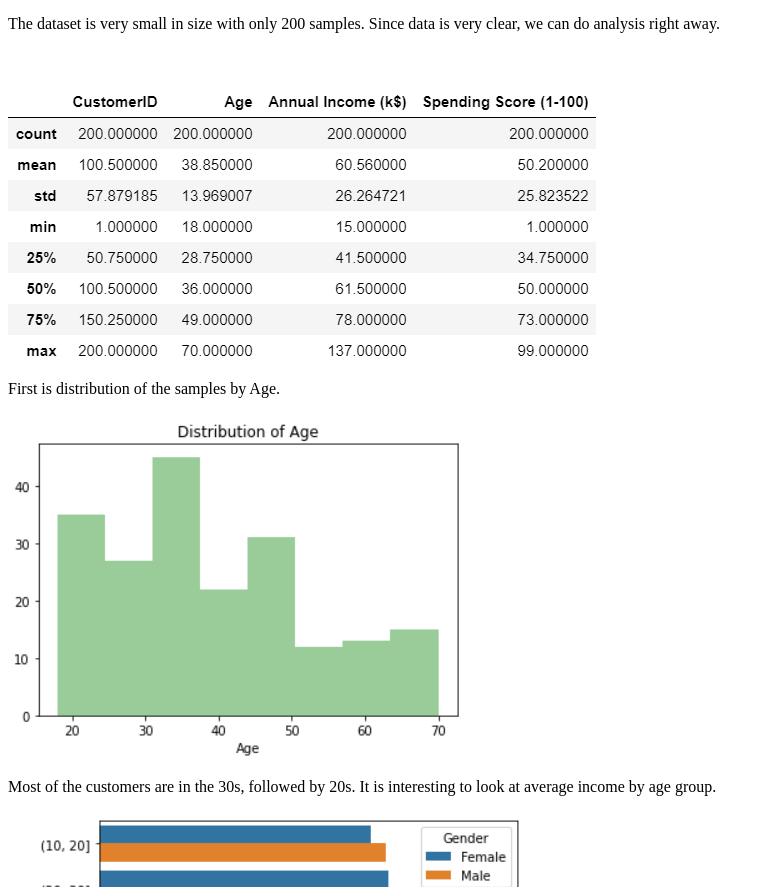
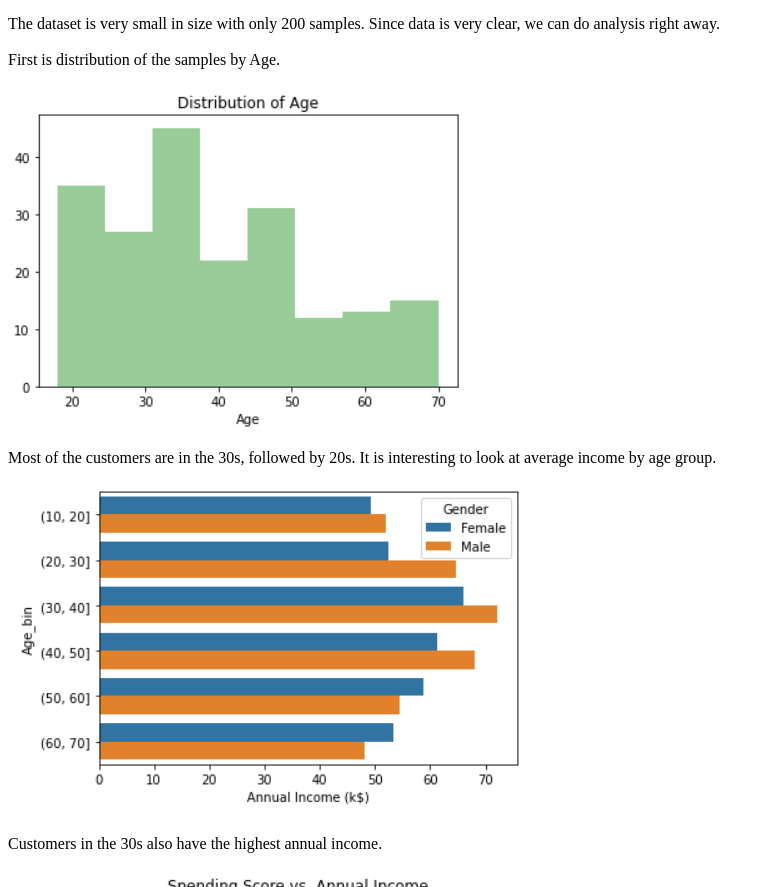
Before and after one commit to psyyip/psyyip.github.io, a plain HTML site: page index.html in a window 1280 px wide. Shown: the part 883-1770 px from the top of the page, without its empty margins (0-774 px from the left). Drawn offline with Linux system fonts and the light colour scheme.

Commit message:
Update index.html

```diff
--- a/index.html
+++ b/index.html
@@ -18,8 +18,6 @@ Next, I use a function to show the statistics of numeric fields.<br><br>
 <img src="stat.png"><br><br>
 
 The dataset is very small in size with only 200 samples. Since data is very clear, we can do analysis right away.<br><br>
-<br><br>
-<img src="stat.png"><br><br>
 
 First is distribution of the samples by Age.<br><br>
 <img src="age.png"><br><br>
```
